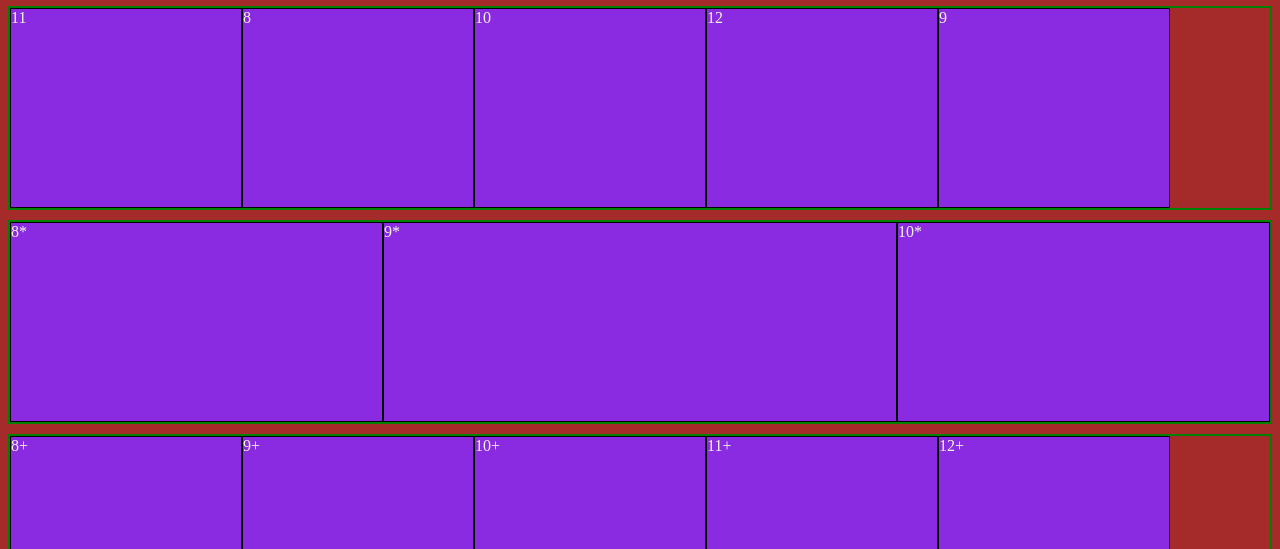
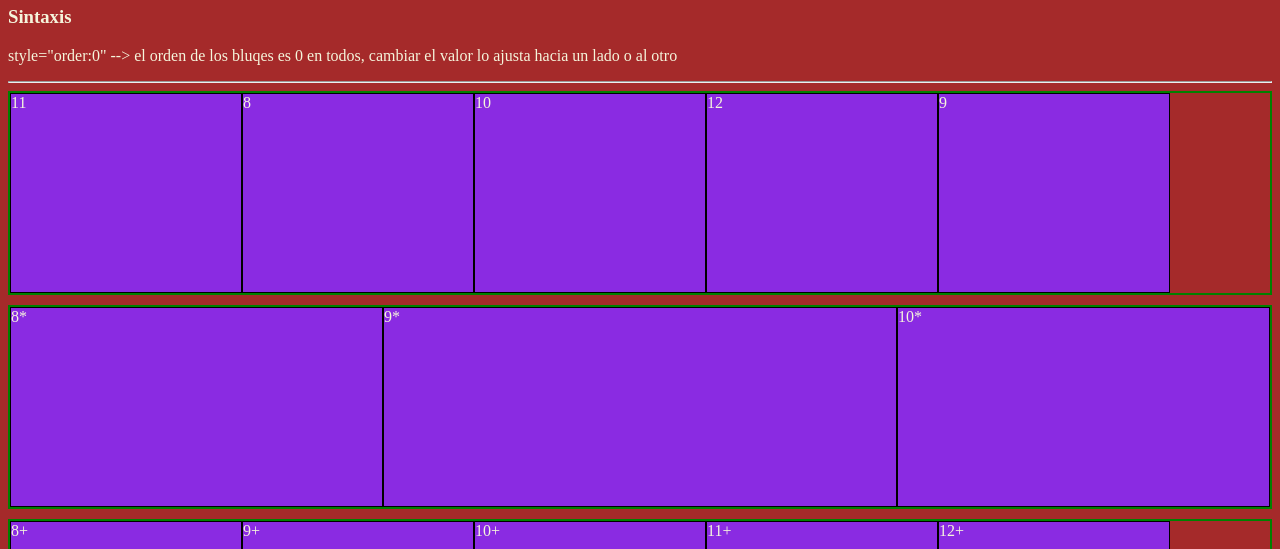
Before and after one commit to MrBrightside19/MyNotesByMe, a plain HTML site: page flexbox.html in a window 1280 px wide. Shown: the part 551-1100 px from the top of the page. Drawn offline with Linux system fonts and the light colour scheme.

Commit message:
pasando a lab

```diff
--- a/flexbox.html
+++ b/flexbox.html
@@ -1,5 +1,5 @@
 <!DOCTYPE html>
-<html lang="en">
+<html lang="es">
 <head>
     <meta charset="UTF-8">
     <meta name="viewport" content="width=device-width, initial-scale=1.0">
@@ -44,6 +44,9 @@
     <hr>
 
     <h1>Flexbox Parte 2: La Venganza</h1>
+    <h3>Sintaxis</h3>
+    <p>style="order:0" --> el orden de los bluqes es 0 en todos, cambiar el valor lo ajusta hacia un lado o al otro</p>
+    <hr>
 
     <div class="flex-container1-p2">
         <div class="box1">8</div>
```
Also changed, not shown: bootstrap.html (+1 -1 lines), cajas.html (+1 -1 lines), carrusel.html (+1 -1 lines), lorem.html (+1 -0 lines), sites.html (+1 -1 lines).
